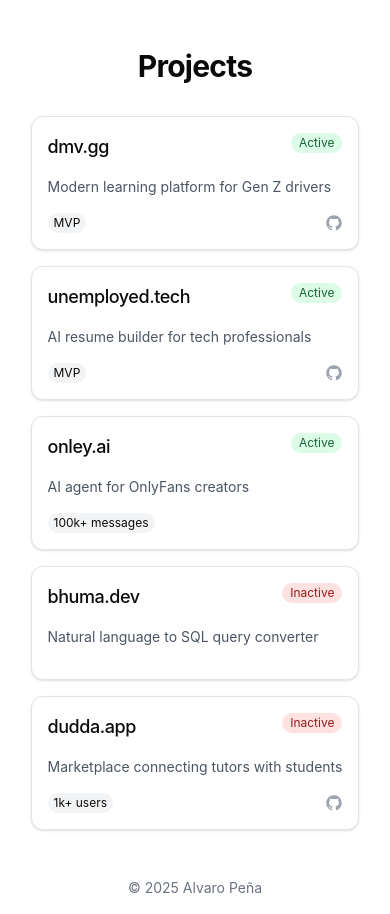
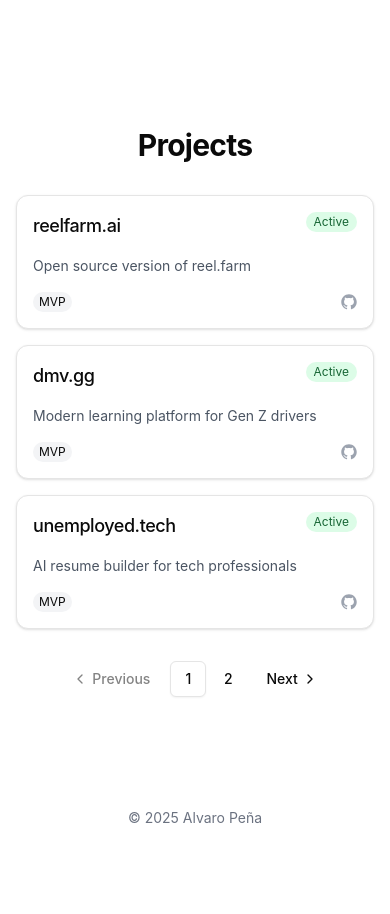
Before and after one commit to alvropena/alvropena.com, a Next.js app: page /projects in a window 390 px wide. After the commit the page ends 844 px from the top, so only its background shows below. Built offline with nearby package versions, Linux system fonts and the light colour scheme.

Commit message:
Update project pagination in Projects page

```diff
--- a/app/layout.tsx
+++ b/app/layout.tsx
@@ -12,11 +12,12 @@ export default function RootLayout({
 }>) {
   return (
     <html lang="en">
-      <body className="font-['-apple-system','SF_Pro_Display','SF_Pro_Text','Helvetica_Neue','Helvetica','Arial',sans-serif] antialiased h-fit sm:h-screen flex flex-col items-center justify-center p-4">
-        <div className="flex-1 flex items-center py-8 sm:py-0">
+      <body className="font-['-apple-system','SF_Pro_Display','SF_Pro_Text','Helvetica_Neue','Helvetica','Arial',sans-serif] antialiased min-h-screen flex flex-col justify-between p-4">
+        <div />
+        <main className="flex items-center justify-center w-full">
           {children}
-        </div>
-        <footer className="text-sm text-gray-500 w-full text-center mt-4 sm:mt-8">
+        </main>
+        <footer className="text-sm text-gray-500 w-full text-center">
           © {new Date().getFullYear()} Alvaro Peña
         </footer>
       </body>
--- a/app/projects/constants.ts
+++ b/app/projects/constants.ts
@@ -8,6 +8,14 @@ export interface Project {
 }
 
 export const projects: Project[] = [
+  {
+    title: "reelfarm.ai",
+    description: "Open source version of reel.farm",
+    url: "https://reelfarm.ai",
+    github: "https://github.com/alvropena/reelfarm.ai",
+    status: "active",
+    milestones: ["MVP"],
+  },
   {
     title: "dmv.gg",
     description: "Modern learning platform for Gen Z drivers",
@@ -32,13 +40,14 @@ export const projects: Project[] = [
     status: "active",
     milestones: ["100k+ messages"],
   },
+
   {
     title: "bhuma.dev",
     description: "Natural language to SQL query converter",
     url: "https://bhuma.dev",
     github: "",
     status: "inactive",
-    milestones: [],
+    milestones: ["MVP"],
   },
   {
     title: "dudda.app",
--- a/app/projects/page.tsx
+++ b/app/projects/page.tsx
@@ -10,8 +10,27 @@ import {
 } from "@/components/ui/card";
 import { GitHubLogoIcon } from "@radix-ui/react-icons";
 import Link from "next/link";
+import { useState } from "react";
+import {
+  Pagination,
+  PaginationContent,
+  PaginationItem,
+  PaginationLink,
+  PaginationNext,
+  PaginationPrevious,
+} from "@/components/ui/pagination";
 
 export default function Projects() {
+  const [currentPage, setCurrentPage] = useState(1);
+  const projectsPerPage = 3;
+  const totalPages = Math.ceil(projects.length / projectsPerPage);
+
+  const getCurrentPageProjects = () => {
+    const startIndex = (currentPage - 1) * projectsPerPage;
+    const endIndex = startIndex + projectsPerPage;
+    return projects.slice(startIndex, endIndex);
+  };
+
   return (
     <main className="flex flex-col items-center gap-8 max-w-2xl w-full text-center">
       <h1 className="text-3xl sm:text-4xl font-bold tracking-tight">
@@ -19,8 +38,58 @@ export default function Projects() {
       </h1>
 
       <div className="w-full grid grid-cols-1 sm:grid-cols-2 gap-4">
+        {/* Show all projects on desktop */}
+        <div className="hidden sm:contents">
           {projects.map((project, index) => (
-          <div key={index} className="relative">
+            <ProjectCard key={index} project={project} />
+          ))}
+        </div>
+
+        {/* Show paginated projects on mobile */}
+        <div className="contents sm:hidden">
+          {getCurrentPageProjects().map((project, index) => (
+            <ProjectCard key={index} project={project} />
+          ))}
+        </div>
+      </div>
+
+      {/* Pagination for mobile only */}
+      <div className="sm:hidden">
+        <Pagination>
+          <PaginationContent>
+            <PaginationItem>
+              <PaginationPrevious
+                onClick={() => setCurrentPage(p => Math.max(1, p - 1))}
+                className={currentPage === 1 ? "pointer-events-none opacity-50" : ""}
+              />
+            </PaginationItem>
+            {Array.from({ length: totalPages }).map((_, i) => (
+              <PaginationItem key={i}>
+                <PaginationLink
+                  onClick={() => setCurrentPage(i + 1)}
+                  isActive={currentPage === i + 1}
+                >
+                  {i + 1}
+                </PaginationLink>
+              </PaginationItem>
+            ))}
+            <PaginationItem>
+              <PaginationNext
+                onClick={() => setCurrentPage(p => Math.min(totalPages, p + 1))}
+                className={currentPage === totalPages ? "pointer-events-none opacity-50" : ""}
+              />
+            </PaginationItem>
+          </PaginationContent>
+        </Pagination>
+      </div>
+    </main>
+  );
+}
+
+// ProjectCard component to avoid repetition
+function ProjectCard({ project }: { project: typeof projects[0] }) {
+  return (
+    <div className="relative">
       <Link
         href={project.url}
         target="_blank"
@@ -74,8 +143,5 @@ export default function Projects() {
         </Card>
       </Link>
     </div>
-        ))}
-      </div>
-    </main>
   );
 }
--- /dev/null
+++ b/components/ui/pagination.tsx
@@ -0,0 +1,117 @@
+import * as React from "react"
+import { ChevronLeft, ChevronRight, MoreHorizontal } from "lucide-react"
+
+import { cn } from "@/lib/utils"
+import { ButtonProps, buttonVariants } from "@/components/ui/button"
+
+const Pagination = ({ className, ...props }: React.ComponentProps<"nav">) => (
+  <nav
+    role="navigation"
+    aria-label="pagination"
+    className={cn("mx-auto flex w-full justify-center", className)}
+    {...props}
+  />
+)
+Pagination.displayName = "Pagination"
+
+const PaginationContent = React.forwardRef<
+  HTMLUListElement,
+  React.ComponentProps<"ul">
+>(({ className, ...props }, ref) => (
+  <ul
+    ref={ref}
+    className={cn("flex flex-row items-center gap-1", className)}
+    {...props}
+  />
+))
+PaginationContent.displayName = "PaginationContent"
+
+const PaginationItem = React.forwardRef<
+  HTMLLIElement,
+  React.ComponentProps<"li">
+>(({ className, ...props }, ref) => (
+  <li ref={ref} className={cn("", className)} {...props} />
+))
+PaginationItem.displayName = "PaginationItem"
+
+type PaginationLinkProps = {
+  isActive?: boolean
+} & Pick<ButtonProps, "size"> &
+  React.ComponentProps<"a">
+
+const PaginationLink = ({
+  className,
+  isActive,
+  size = "icon",
+  ...props
+}: PaginationLinkProps) => (
+  <a
+    aria-current={isActive ? "page" : undefined}
+    className={cn(
+      buttonVariants({
+        variant: isActive ? "outline" : "ghost",
+        size,
+      }),
+      className
+    )}
+    {...props}
+  />
+)
+PaginationLink.displayName = "PaginationLink"
+
+const PaginationPrevious = ({
+  className,
+  ...props
+}: React.ComponentProps<typeof PaginationLink>) => (
+  <PaginationLink
+    aria-label="Go to previous page"
+    size="default"
+    className={cn("gap-1 pl-2.5", className)}
+    {...props}
+  >
+    <ChevronLeft className="h-4 w-4" />
+    <span>Previous</span>
+  </PaginationLink>
+)
+PaginationPrevious.displayName = "PaginationPrevious"
+
+const PaginationNext = ({
+  className,
+  ...props
+}: React.ComponentProps<typeof PaginationLink>) => (
+  <PaginationLink
+    aria-label="Go to next page"
+    size="default"
+    className={cn("gap-1 pr-2.5", className)}
+    {...props}
+  >
+    <span>Next</span>
+    <ChevronRight className="h-4 w-4" />
+  </PaginationLink>
+)
+PaginationNext.displayName = "PaginationNext"
+
+const PaginationEllipsis = ({
+  className,
+  ...props
+}: React.ComponentProps<"span">) => (
+  <span
+    aria-hidden
+    className={cn("flex h-9 w-9 items-center justify-center", className)}
+    {...props}
+  >
+    <MoreHorizontal className="h-4 w-4" />
+    <span className="sr-only">More pages</span>
+  </span>
+)
+PaginationEllipsis.displayName = "PaginationEllipsis"
+
+export {
+  Pagination,
+  PaginationContent,
+  PaginationLink,
+  PaginationItem,
+  PaginationPrevious,
+  PaginationNext,
+  PaginationEllipsis,
+}
```
Lines whose indentation alone changed are shown as unchanged.
